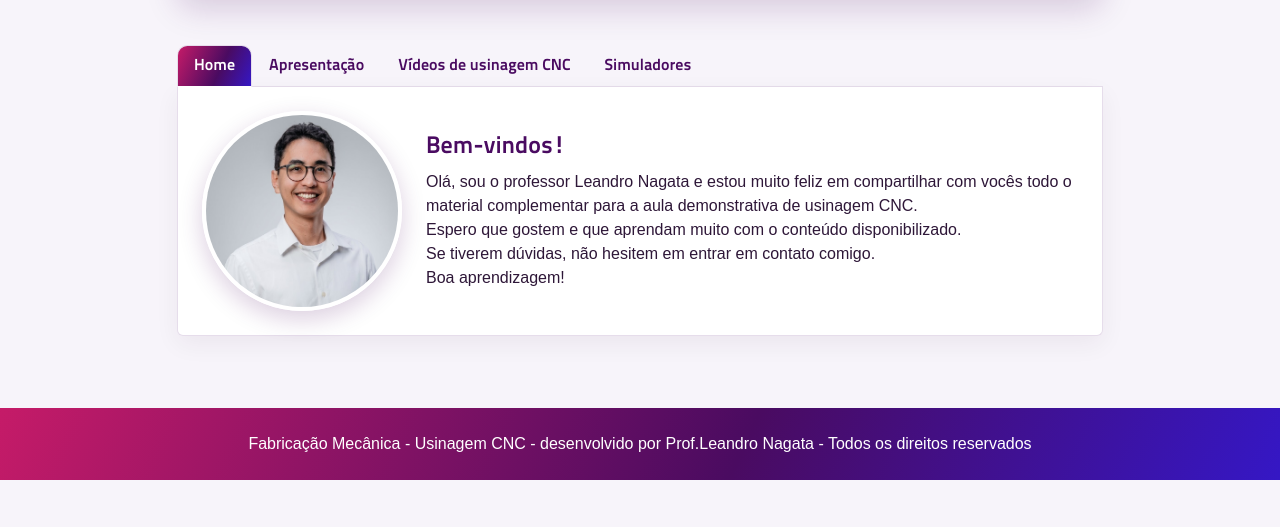
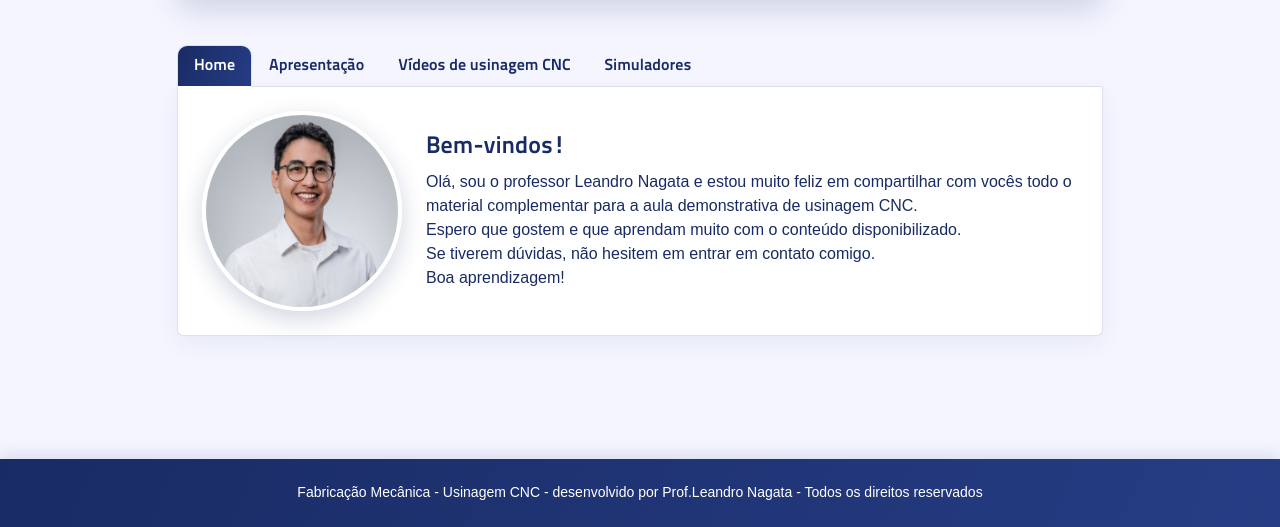
Before and after one commit to nagatasensei/cnc, a plain HTML site: page index.html in a window 1280 px wide. Shown: the part 273-800 px from the top of the page. Drawn offline with nearby package versions, Linux system fonts and the light colour scheme.

Commit message:
Align theme and pin footer
Co-authored-by: Copilot <223556219+Copilot@users.noreply.github.com>

```diff
--- a/css/style.css
+++ b/css/style.css
@@ -1,13 +1,12 @@
 :root {
-    --cnc-pink: #c51b68;
-    --cnc-purple: #4a0b61;
-    --cnc-blue: #3517c5;
-    --cnc-ink: #2e1738;
-    --cnc-muted: #695c70;
+    --cnc-navy: #192b64;
+    --cnc-violet: #7d83f6;
+    --cnc-ink: #192b64;
+    --cnc-muted: #5f6b8a;
     --cnc-surface: #ffffff;
-    --cnc-background: #f7f4fa;
-    --cnc-border: #e6ddeb;
-    --cnc-gradient: linear-gradient(115deg, var(--cnc-pink), var(--cnc-purple) 58%, var(--cnc-blue));
+    --cnc-background: #f4f5ff;
+    --cnc-border: #dce0f0;
+    --cnc-gradient: linear-gradient(115deg, #192b64, #263d85);
 }
 
 @font-face {
@@ -22,13 +21,14 @@ body {
     background-color: var(--cnc-background);
     color: var(--cnc-ink);
     font-family: Arial, sans-serif;
+    padding-bottom: calc(8rem + env(safe-area-inset-bottom));
 }
 
 .site-header {
     padding: clamp(1.75rem, 5vw, 3.5rem) 1.25rem;
     border-radius: 1rem;
     background: var(--cnc-gradient);
-    box-shadow: 0 0.75rem 2rem rgb(74 11 97 / 18%);
+    box-shadow: 0 0.75rem 2rem rgb(25 43 100 / 18%);
     color: #fff;
 }
 
@@ -45,8 +45,17 @@ body {
 }
 
 .site-footer {
+    position: fixed;
+    z-index: 1030;
+    right: 0;
+    bottom: 0;
+    left: 0;
     background: var(--cnc-gradient);
     color: #fff;
+    padding: 0.75rem 0 calc(0.75rem + env(safe-area-inset-bottom));
+    font-size: 0.875rem;
+    line-height: 1.4;
+    box-shadow: 0 -0.25rem 1rem rgb(25 43 100 / 12%);
 }
 
 #material-tabs {
@@ -56,14 +65,14 @@ body {
 #material-tabs .nav-link {
     border-color: transparent;
     border-radius: 0.65rem 0.65rem 0 0;
-    color: var(--cnc-purple);
+    color: var(--cnc-navy);
     font-weight: 600;
     transition: color 160ms ease, background-color 160ms ease;
 }
 
 #material-tabs .nav-link:hover {
-    background-color: #eee5f3;
-    color: var(--cnc-pink);
+    background-color: #e9ebfb;
+    color: var(--cnc-navy);
 }
 
 #material-tabs .nav-link.active {
@@ -73,25 +82,25 @@ body {
 }
 
 #material-tabs .nav-link:focus-visible {
-    outline: 3px solid var(--cnc-pink);
+    outline: 3px solid var(--cnc-violet);
     outline-offset: 2px;
 }
 
 #material-tab-content {
     border-color: var(--cnc-border) !important;
     background-color: var(--cnc-surface);
-    box-shadow: 0 0.5rem 1.5rem rgb(46 23 56 / 6%);
+    box-shadow: 0 0.5rem 1.5rem rgb(25 43 100 / 6%);
 }
 
 #material-tab-content h2 {
-    color: var(--cnc-purple);
+    color: var(--cnc-navy);
 }
 
 .profile-photo {
     width: 200px;
     height: 200px;
     border: 4px solid #fff !important;
-    box-shadow: 0 0.5rem 1.5rem rgb(74 11 97 / 20%);
+    box-shadow: 0 0.5rem 1.5rem rgb(25 43 100 / 20%);
 }
 
 .list-group-item {
@@ -99,12 +108,12 @@ body {
 }
 
 .list-group-item a {
-    color: var(--cnc-purple);
+    color: var(--cnc-navy);
     font-weight: 700;
 }
 
 .list-group-item a:hover {
-    color: var(--cnc-pink);
+    color: var(--cnc-navy);
 }
 
 .list-group-item p {
```
